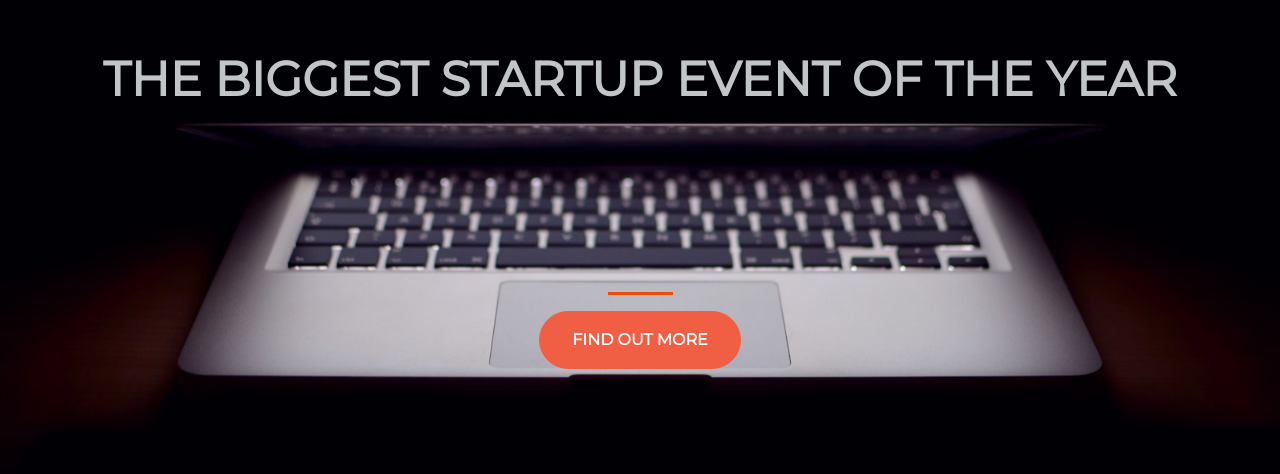
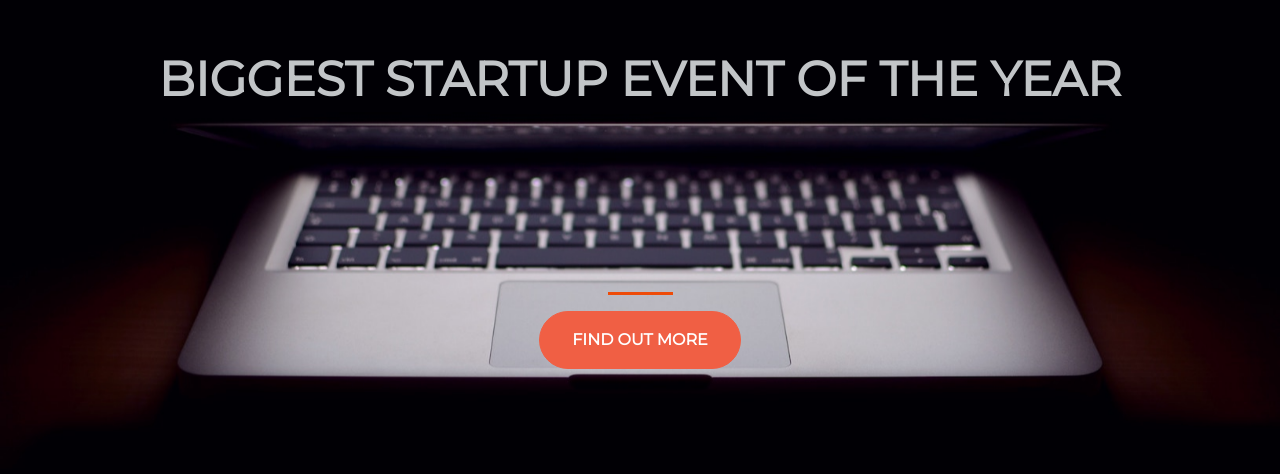
Before and after one commit to ojsem/new-landing-page, a plain HTML site: page index.html in a window 1280 px wide. Shown: the part 190-664 px from the top of the page. Drawn offline with nearby package versions, Linux system fonts and the light colour scheme.

Commit message:
Modified heading titles

```diff
--- a/index.html
+++ b/index.html
@@ -1,7 +1,7 @@
 <!DOCTYPE html>
 <html>
   <head>
-    <title>Startup</title>
+    <title>Startup Cloned</title>
 
     <!-- Required meta tags -->
     <meta charset="utf-8">
@@ -20,7 +20,7 @@
       <div class="container d-flex align-items-center h-100">
         <div class="row">
           <header class="text-center col-12">
-            <h1 class="text-uppercase"><strong>The Biggest Startup Event of the Year</strong></h1>
+            <h1 class="text-uppercase"><strong>Biggest Startup Event of the Year</strong></h1>
           </header>
           <div class="buffer col-12"></div>
           <section class = "text-center col-12">
```
